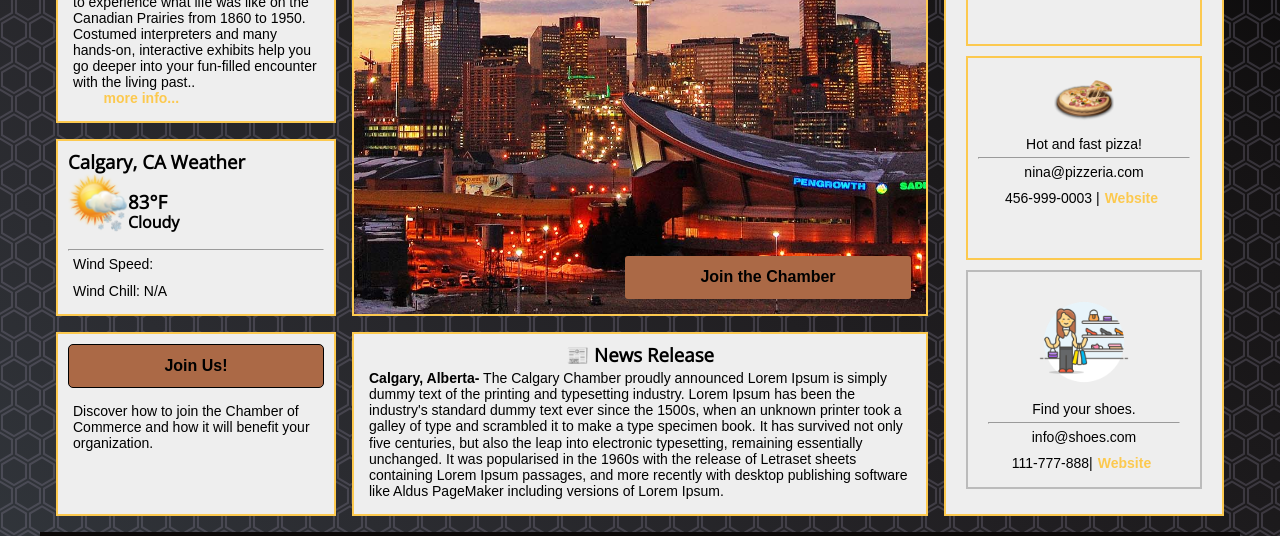
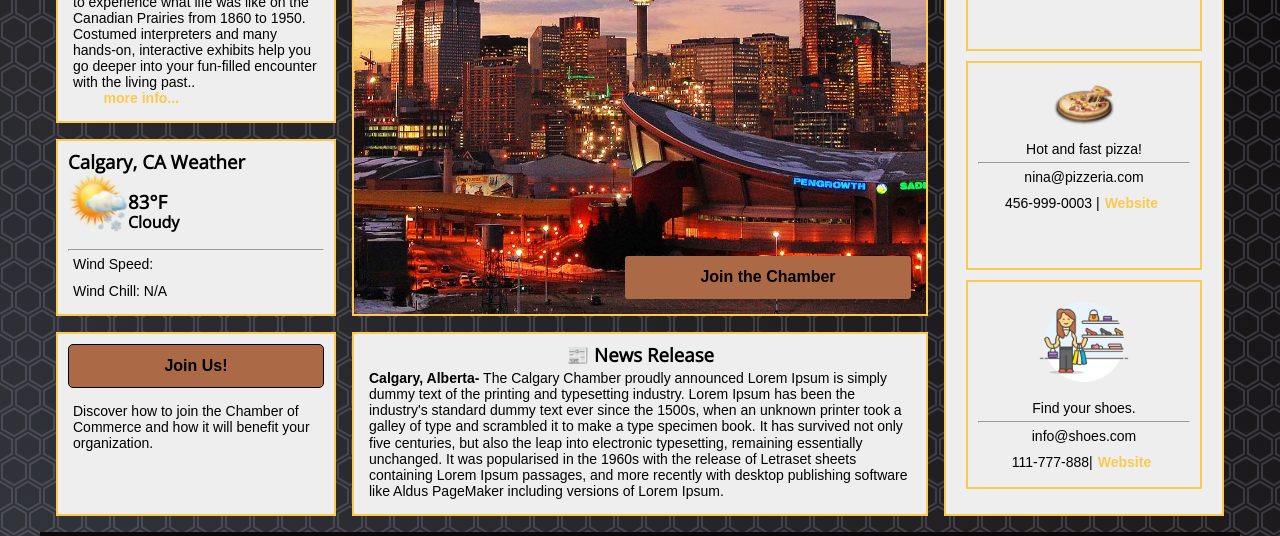
Before and after one commit to PatrickArmani/wdd230, a plain HTML site: page lesson04/index.html in a window 1280 px wide. Shown: the part 386-922 px from the top of the page. Drawn offline with nearby package versions, Linux system fonts and the light colour scheme.

Commit message:
"Lesson 05 - Chamber Home Page Continued"

```diff
--- a/lesson04/styles/small.css
+++ b/lesson04/styles/small.css
@@ -293,7 +293,10 @@ aside {
 }
 
 #spotlight3 {
-  display: none;
+  /*display: none;*/
+  background-color: #eeeeee;
+  border: 2px solid var(--accent1-color);
+  padding: 10px;
   margin: 5px 0px;
 }
 
```
